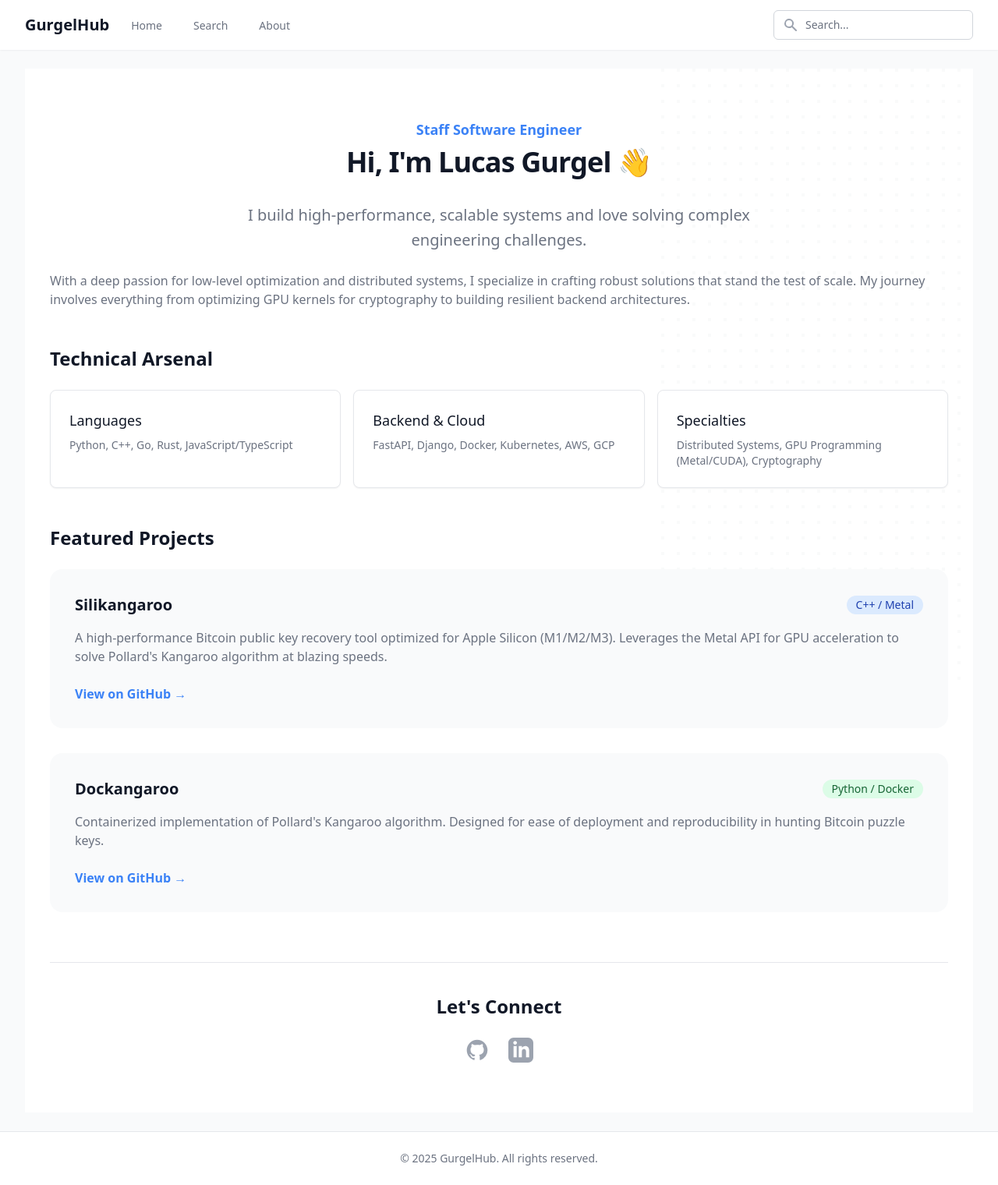
After one commit to lggurgel/gurgelhub, a FastAPI app: page /about in a window 1280 px wide. The commit adds this page. Shown: the whole page at 78% size. Run offline with FastAPI, Linux system fonts and the light colour scheme; parts of the project's set-up code (start-up, migrations or seed data) failed here and were passed over; some libraries are stand-ins or nearby versions.

Commit message:
feat: Add 'About Me' page with new template, route, navigation link, and an associated resume PDF.

```diff
--- /dev/null
+++ b/app/templates/about.html
@@ -0,0 +1,125 @@
+{% extends "base.html" %}
+
+{% block title %}About Me - Lucas Gurgel{% endblock %}
+
+{% block content %}
+<div class="relative overflow-hidden bg-white py-16">
+    <div class="hidden lg:absolute lg:inset-y-0 lg:block lg:h-full lg:w-full lg:[overflow-anchor:none]">
+        <div class="relative h-full w-full" aria-hidden="true">
+            <svg class="absolute top-0 left-full -ml-80 h-[800px] w-[800px] -translate-x-1/2 transform lg:ml-0 lg:-translate-x-1/2 lg:translate-y-0 opacity-20"
+                fill="none" viewBox="0 0 800 800">
+                <defs>
+                    <pattern id="e813992c-7d03-4cc4-a2bd-151760b470a0" x="0" y="0" width="20" height="20"
+                        patternUnits="userSpaceOnUse">
+                        <rect x="0" y="0" width="4" height="4" class="text-gray-200" fill="currentColor" />
+                    </pattern>
+                </defs>
+                <rect width="800" height="800" fill="url(#e813992c-7d03-4cc4-a2bd-151760b470a0)" />
+            </svg>
+        </div>
+    </div>
+
+    <div class="relative px-6 lg:px-8">
+        <div class="mx-auto max-w-prose text-lg">
+            <h1>
+                <span class="block text-center text-lg font-semibold text-primary">Staff Software Engineer</span>
+                <span
+                    class="mt-2 block text-center text-3xl font-bold leading-8 tracking-tight text-gray-900 sm:text-4xl">Hi,
+                    I'm Lucas Gurgel 👋</span>
+            </h1>
+            <p class="mt-8 text-xl leading-8 text-gray-500 text-center">
+                I build high-performance, scalable systems and love solving complex engineering challenges.
+            </p>
+        </div>
+
+        <div class="prose prose-lg prose-blue mx-auto mt-6 text-gray-500">
+            <p>
+                With a deep passion for low-level optimization and distributed systems, I specialize in crafting robust
+                solutions that stand the test of scale. My journey involves everything from optimizing GPU kernels for
+                cryptography to building resilient backend architectures.
+            </p>
+
+            <h2 class="text-2xl font-bold text-gray-900 mt-12 mb-6">Technical Arsenal</h2>
+            <div class="grid grid-cols-1 gap-4 sm:grid-cols-2 lg:grid-cols-3">
+                <div class="rounded-lg border border-gray-200 bg-white p-6 shadow-sm hover:shadow-md transition-shadow">
+                    <h3 class="text-lg font-medium text-gray-900">Languages</h3>
+                    <p class="mt-2 text-sm text-gray-500">Python, C++, Go, Rust, JavaScript/TypeScript</p>
+                </div>
+                <div class="rounded-lg border border-gray-200 bg-white p-6 shadow-sm hover:shadow-md transition-shadow">
+                    <h3 class="text-lg font-medium text-gray-900">Backend & Cloud</h3>
+                    <p class="mt-2 text-sm text-gray-500">FastAPI, Django, Docker, Kubernetes, AWS, GCP</p>
+                </div>
+                <div class="rounded-lg border border-gray-200 bg-white p-6 shadow-sm hover:shadow-md transition-shadow">
+                    <h3 class="text-lg font-medium text-gray-900">Specialties</h3>
+                    <p class="mt-2 text-sm text-gray-500">Distributed Systems, GPU Programming (Metal/CUDA),
+                        Cryptography</p>
+                </div>
+            </div>
+
+            <h2 class="text-2xl font-bold text-gray-900 mt-12 mb-6">Featured Projects</h2>
+            <div class="space-y-8">
+                <div class="flex flex-col rounded-2xl bg-gray-50 p-8">
+                    <div class="flex items-center justify-between">
+                        <h3 class="text-xl font-semibold text-gray-900">Silikangaroo</h3>
+                        <span
+                            class="inline-flex items-center rounded-full bg-blue-100 px-3 py-0.5 text-sm font-medium text-blue-800">C++
+                            / Metal</span>
+                    </div>
+                    <p class="mt-4 text-base text-gray-500">
+                        A high-performance Bitcoin public key recovery tool optimized for Apple Silicon (M1/M2/M3).
+                        Leverages the Metal API for GPU acceleration to solve Pollard's Kangaroo algorithm at blazing
+                        speeds.
+                    </p>
+                    <div class="mt-6">
+                        <a href="https://github.com/lggurgel/silikongaroo"
+                            class="text-base font-semibold text-primary hover:text-blue-600">
+                            View on GitHub <span aria-hidden="true">&rarr;</span>
+                        </a>
+                    </div>
+                </div>
+
+                <div class="flex flex-col rounded-2xl bg-gray-50 p-8">
+                    <div class="flex items-center justify-between">
+                        <h3 class="text-xl font-semibold text-gray-900">Dockangaroo</h3>
+                        <span
+                            class="inline-flex items-center rounded-full bg-green-100 px-3 py-0.5 text-sm font-medium text-green-800">Python
+                            / Docker</span>
+                    </div>
+                    <p class="mt-4 text-base text-gray-500">
+                        Containerized implementation of Pollard's Kangaroo algorithm. Designed for ease of deployment
+                        and reproducibility in hunting Bitcoin puzzle keys.
+                    </p>
+                    <div class="mt-6">
+                        <a href="https://github.com/lggurgel/dockangaroo"
+                            class="text-base font-semibold text-primary hover:text-blue-600">
+                            View on GitHub <span aria-hidden="true">&rarr;</span>
+                        </a>
+                    </div>
+                </div>
+            </div>
+
+            <div class="mt-16 border-t border-gray-200 pt-10">
+                <h2 class="text-2xl font-bold text-gray-900 mb-6 text-center">Let's Connect</h2>
+                <div class="flex justify-center space-x-6">
+                    <a href="https://github.com/lggurgel" class="text-gray-400 hover:text-gray-500">
+                        <span class="sr-only">GitHub</span>
+                        <svg class="h-8 w-8" fill="currentColor" viewBox="0 0 24 24" aria-hidden="true">
+                            <path fill-rule="evenodd"
+                                d="M12 2C6.477 2 2 6.484 2 12.017c0 4.425 2.865 8.18 6.839 9.504.5.092.682-.217.682-.483 0-.237-.008-.868-.013-1.703-2.782.605-3.369-1.343-3.369-1.343-.454-1.158-1.11-1.466-1.11-1.466-.908-.62.069-.608.069-.608 1.003.07 1.531 1.032 1.531 1.032.892 1.53 2.341 1.088 2.91.832.092-.647.35-1.088.636-1.338-2.22-.253-4.555-1.113-4.555-4.951 0-1.093.39-1.988 1.029-2.688-.103-.253-.446-1.272.098-2.65 0 0 .84-.27 2.75 1.026A9.564 9.564 0 0112 6.844c.85.004 1.705.115 2.504.337 1.909-1.296 2.747-1.027 2.747-1.027.546 1.379.202 2.398.1 2.651.64.7 1.028 1.595 1.028 2.688 0 3.848-2.339 4.695-4.566 4.943.359.309.678.92.678 1.855 0 1.338-.012 2.419-.012 2.747 0 .268.18.58.688.482A10.019 10.019 0 0022 12.017C22 6.484 17.522 2 12 2z"
+                                clip-rule="evenodd" />
+                        </svg>
+                    </a>
+                    <a href="https://www.linkedin.com/in/lucas-gurgel-dev/" class="text-gray-400 hover:text-gray-500">
+                        <span class="sr-only">LinkedIn</span>
+                        <svg class="h-8 w-8" fill="currentColor" viewBox="0 0 24 24" aria-hidden="true">
+                            <path fill-rule="evenodd"
+                                d="M19 0h-14c-2.761 0-5 2.239-5 5v14c0 2.761 2.239 5 5 5h14c2.762 0 5-2.239 5-5v-14c0-2.761-2.239-5-5-5zm-11 19h-3v-11h3v11zm-1.5-12.268c-.966 0-1.75-.79-1.75-1.764s.784-1.764 1.75-1.764 1.75.79 1.75 1.764-.783 1.764-1.75 1.764zm13.5 12.268h-3v-5.604c0-3.368-4-3.113-4 0v5.604h-3v-11h3v1.765c1.396-2.586 7-2.777 7 2.476v6.759z"
+                                clip-rule="evenodd" />
+                        </svg>
+                    </a>
+                </div>
+            </div>
+        </div>
+    </div>
+</div>
+{% endblock %}
--- a/app/templates/base.html
+++ b/app/templates/base.html
@@ -4,7 +4,7 @@
 <head>
     <meta charset="UTF-8">
     <meta name="viewport" content="width=device-width, initial-scale=1.0">
-    <title>{% block title %}Markdown Articles{% endblock %}</title>
+    <title>{% block title %}GurgelHub{% endblock %}</title>
 
     <!-- Tailwind CSS -->
     <script src="https://cdn.tailwindcss.com"></script>
@@ -74,6 +74,10 @@
                             class="border-transparent text-gray-500 hover:border-gray-300 hover:text-gray-700 inline-flex items-center px-1 pt-1 border-b-2 text-sm font-medium">
                             Search
                         </a>
+                        <a href="/about"
+                            class="border-transparent text-gray-500 hover:border-gray-300 hover:text-gray-700 inline-flex items-center px-1 pt-1 border-b-2 text-sm font-medium">
+                            About
+                        </a>
                     </div>
                 </div>
                 <div class="flex items-center">
--- a/app/web/routes.py
+++ b/app/web/routes.py
@@ -106,3 +106,10 @@ async def search_page(
             "duration": duration
         }
     )
+
+@router.get("/about", response_class=HTMLResponse)
+async def about_page(request: Request):
+    return templates.TemplateResponse(
+        "about.html",
+        {"request": request}
+    )
```
